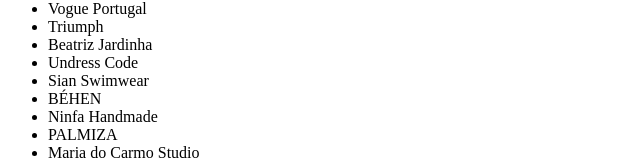
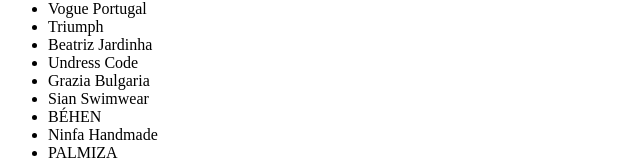
Before and after one commit to milebza/milebza.github.io, a React (Create React App) app: page / in a window 1280 px wide. Shown: the part 4614-4776 px from the top of the page, without its empty margins (0-640 px from the left). Built offline with nearby package versions, Linux system fonts and the light colour scheme; the HTML template or start-up script is replaced by a standard one.

Commit message:
Update clients

```diff
--- a/src/routes/About/index.js
+++ b/src/routes/About/index.js
@@ -89,6 +89,7 @@
           <li>Triumph</li>
           <li>Beatriz Jardinha</li>
           <li>Undress Code</li>
+          <li>Grazia Bulgaria</li>
           <li>Sian Swimwear</li>
           <li>BÉHEN</li>
           <li>Ninfa Handmade</li>
```
